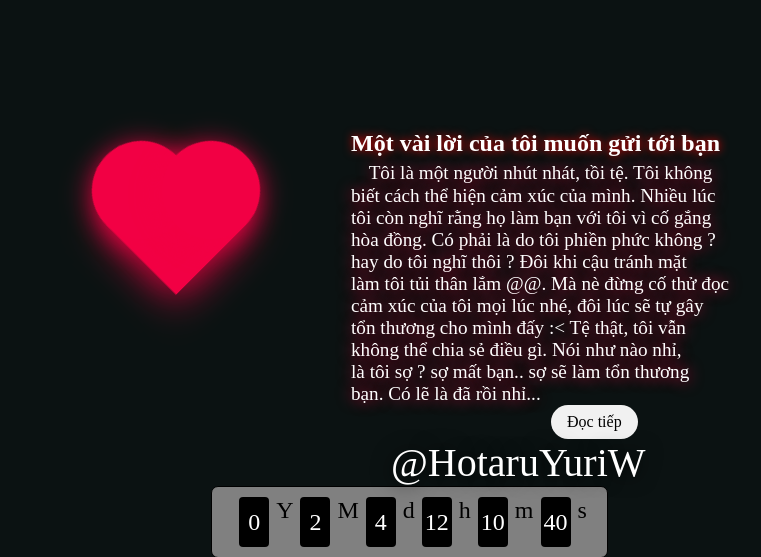
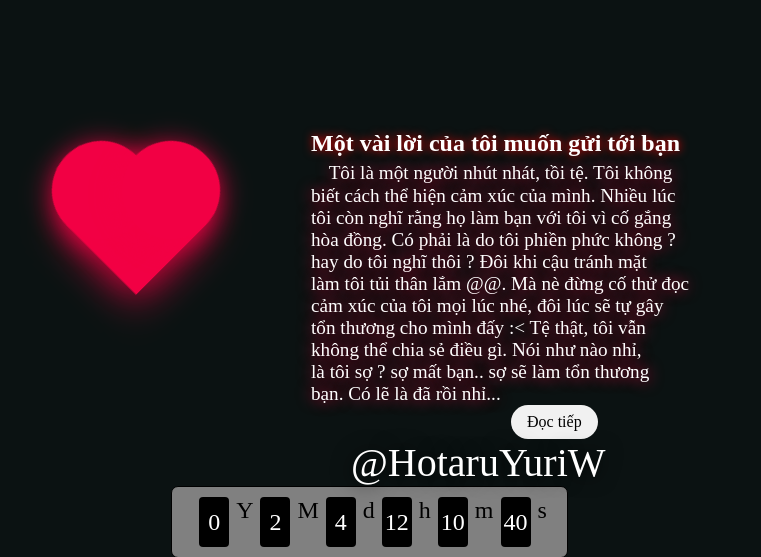
Before and after one commit to YTHzgamer/YTHzgamer.github.io, a PHP site: page /letter/love/index.html in a window 1280 px wide. Shown: the top 557 px of the page, without its empty margins (99-860 px from the left). Run offline with PHP 8.4, Linux system fonts and the light colour scheme.

Commit message:
Update style.css

```diff
--- a/letter/love/style.css
+++ b/letter/love/style.css
@@ -18,7 +18,7 @@ body{
 	animation: breath 0.7s linear infinite;
 	top: 150px;
 	right: 100px;
-	margin-left: 300px;
+	margin-left: 260px;
 }
 @keyframes breath{
 	0%{
```
